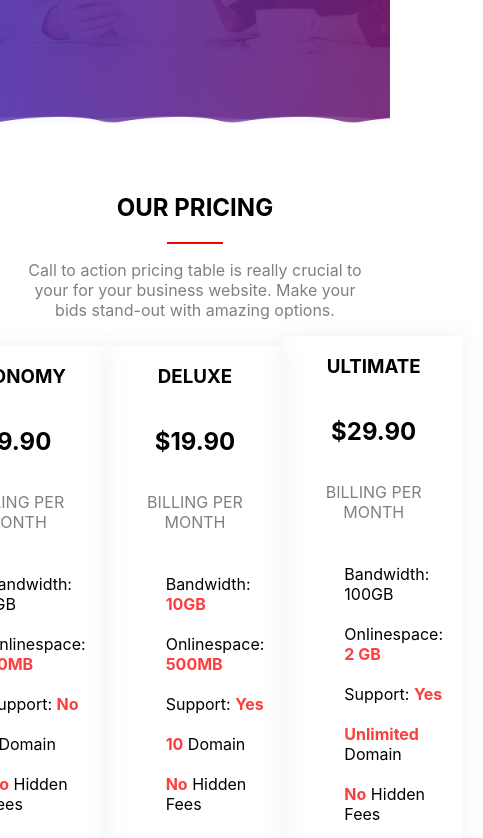
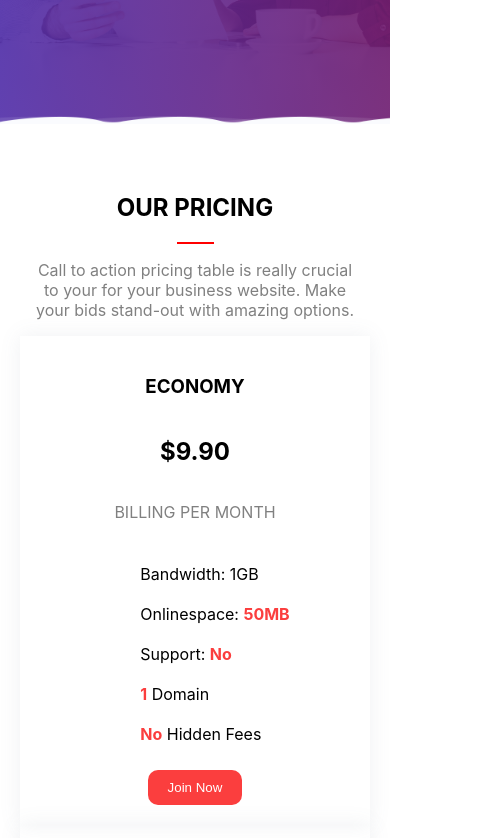
Before and after one commit to Pubudusandeepa/serviceslanding, a React (Create React App) app: page / in a window 390 px wide. Shown: the part 4220-5058 px from the top of the page, 483 px wide, since content can reach past the window. Built offline with nearby package versions, Linux system fonts and the light colour scheme.

Commit message:
transition event

```diff
--- a/src/container/pricing/Pricing.css
+++ b/src/container/pricing/Pricing.css
@@ -26,8 +26,8 @@
   box-shadow: 0 0 1.25rem rgba(108, 118, 134, 0.1);
 }
 .pricing_content:hover {
-  top: 15px;
-  transition: 2s;
+  transform: rotate3d(0, 1, 0, 360deg);
+  transition: all 1s ease-in-out;
 }
 .pricing_content_features ul {
   list-style: none;
@@ -69,3 +69,24 @@ span {
   color: #fb3e3e;
   font-weight: bold;
 }
+
+@media screen and (max-width: 1150px) {
+  .pricing_section {
+    display: flex;
+    flex-direction: column;
+  }
+  .pricing_contents {
+    display: flex;
+    flex-direction: column;
+    width: 100%;
+  }
+  .pricing_content {
+    padding: 20px 0px;
+    position: relative;
+    width: 100%;
+  }
+  .pricing_description p {
+    padding: 0px 10px;
+    color: gray;
+  }
+}
```
